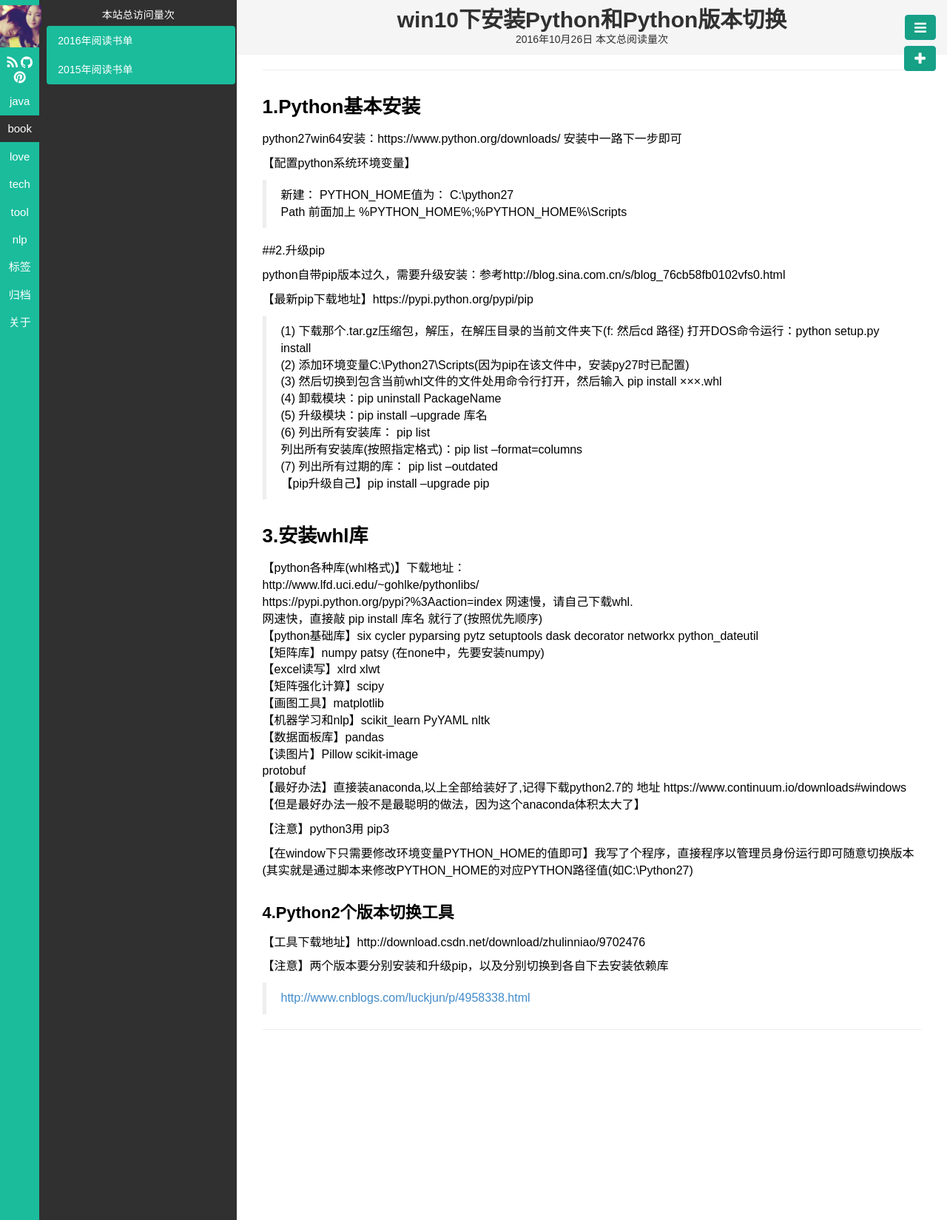
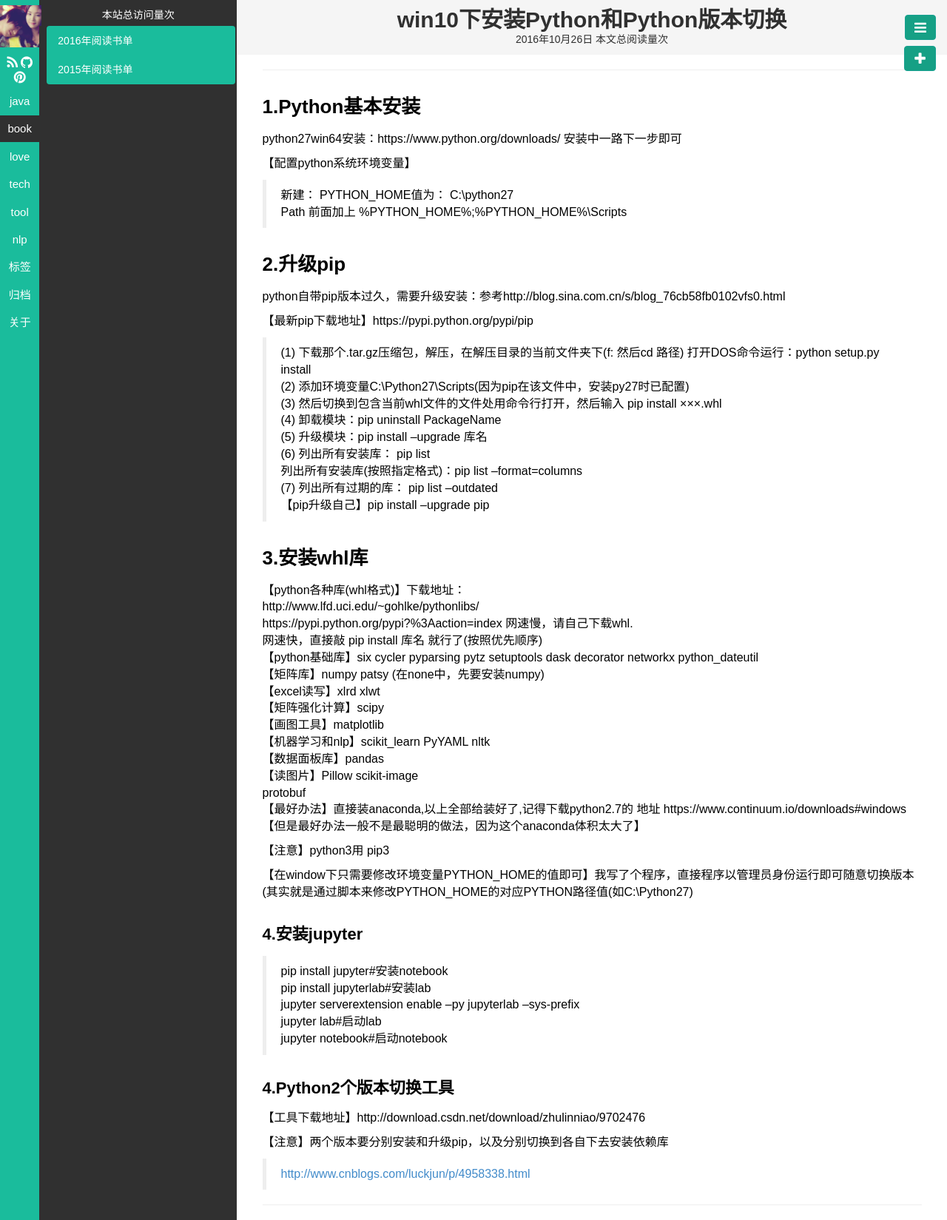
Before and after one commit to whaozl/whaozl.github.io, a Jekyll site: the page built from _posts/tool/2016-12-05-tool-python-install.md, in a window 1280 px wide. Shown: the whole page at 74% size. Built offline with Jekyll 4.4.1, drawn with Linux system fonts in a browser that asks for light colours; comment, search, counter and statistics services are not loaded.

Commit message:
安装jupyter

```diff
--- a/_posts/tool/2016-12-05-tool-python-install.md
+++ b/_posts/tool/2016-12-05-tool-python-install.md
@@ -19,7 +19,7 @@ python27win64安装：https://www.python.org/downloads/  安装中一路下一
 > Path 前面加上  %PYTHON_HOME%;%PYTHON_HOME%\Scripts
 
 
-##2.升级pip
+## 2.升级pip
 
 python自带pip版本过久，需要升级安装：参考http://blog.sina.com.cn/s/blog_76cb58fb0102vfs0.html
 
@@ -58,6 +58,14 @@ protobuf
 
 【在window下只需要修改环境变量PYTHON_HOME的值即可】我写了个程序，直接程序以管理员身份运行即可随意切换版本(其实就是通过脚本来修改PYTHON_HOME的对应PYTHON路径值(如C:\Python27)
 
+### 4.安装jupyter
+
+> pip install jupyter#安装notebook
+> pip install jupyterlab#安装lab
+> jupyter serverextension enable --py jupyterlab --sys-prefix
+> jupyter lab#启动lab
+> jupyter notebook#启动notebook
+
 ### 4.Python2个版本切换工具
 
 【工具下载地址】http://download.csdn.net/download/zhulinniao/9702476
```
